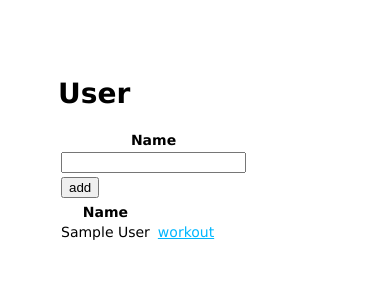
After one commit to MartinBjerre/FitnessAppWebG13, a Node server app: page / in a window 390 px wide. The commit adds this page. Shown: the top 300 px of the page. Run offline with Node 20, Linux system fonts and the light colour scheme; tables that the repository leaves empty hold one stand-in row (values such as "Sample post"); some libraries are stand-ins or nearby versions.

Commit message:
Adding User to the app, and change const to var in db for database host.

```diff
--- a/app_server/controllers/exercise.js
+++ b/app_server/controllers/exercise.js
@@ -39,9 +39,11 @@ module.exports.GetByWorkoutId = function(req, res) {
         });
 };
 
+// Snak med poul ejner om den her funktion.
 module.exports.remove = function (req, res) {
-    Exercise.findByIdAndRemove(req,params.exeId)
-        .exec(
+    Workout.findByIdAndUpdate(req.params.workoutId,
+        {$pull: {exercise: exer}},
+        {new: true},
         (err, exercise) => {
             if (err){
                 res.render('error');
--- /dev/null
+++ b/app_server/controllers/user.js
@@ -0,0 +1,35 @@
+const mongoose = require('mongoose');
+const User = mongoose.model('user');
+
+
+module.exports.CreateUser = function (req,res) {
+    User.create({
+            name: req.body.UserName},
+        (err, user) => {
+            if (err){
+                res.render('error');
+            } else {
+                User.find({},
+                    (err, user) => {
+                        if (err) {
+                            res.render('error');
+                        }
+                        else {
+                            res.render('user', {title: 'user', user: user});
+                        }
+                    });
+            }
+        });
+};
+
+module.exports.ShowAllUser = function (req,res) {
+    User.find({})
+        .exec((err, user) => {
+            if(err){
+                res.render('error');
+            }
+            else {
+                res.render('user', {title: 'user', user: user});
+            }
+        });
+};
--- a/app_server/modules/db.js
+++ b/app_server/modules/db.js
@@ -1,7 +1,7 @@
 const mongoose = require('mongoose');
-const url = 'mongodb://localhost:27017/FitnessAPP';
+var url = 'mongodb://localhost:27017/FitnessAPP';
 if(process.env.NODE_ENV === 'production') {
-        url= process.env.MONGODB_URI;
+    url= process.env.MONGODB_URI;
 }
 
 //Opretter Connection
@@ -21,3 +21,4 @@ mongoose.connection.on('disconnected', function () {
 
 require('./exercise');
 require('./workout');
+require('./user');
--- a/app_server/modules/workout.js
+++ b/app_server/modules/workout.js
@@ -8,8 +8,7 @@ const workoutSH = Schema({
    description:{
        type: String
    },
-    exercise: [{ type: Schema.Types.ObjectId, ref: 'exercise'
-    }]
+    exercise: [{ type: Schema.Types.ObjectId, ref: 'exercise'}]
 });
 
 const Workout = mongoose.model('Workout', workoutSH);
--- /dev/null
+++ b/app_server/views/user.pug
@@ -0,0 +1,29 @@
+extends layout
+
+block content
+    .row.page-header
+        .col-lg-12
+            h1 User
+            .row
+            .col-ex-12.col-md-6
+                form.from-line(method="post", action ='/CreateUser')
+                    table
+                        tr
+                            th Name
+                        tr
+                            td
+                                input#Name.from-control(name="UserName")
+                        tr
+                            td
+                                input(type="submit" value="add")
+                        table
+                            tr
+                                th Name
+
+                            for value in user
+                                tr
+                                    td= value.name
+                                    td=value.description
+                                    td
+                                        div.btn-group.btn-sm
+                                            a.btn.btn-primary.btn-sm(href="/user/" + value._id + "/workout" )= 'workout'
--- a/app_server/views/workout.pug
+++ b/app_server/views/workout.pug
@@ -30,4 +30,4 @@ block content
                                         td=value.description
                                         td
                                             div.btn-group.btn-sm
-                                                a.btn.btn-primary.btn-sm(href="/workout/" + value._id + "/exercise" )= 'Exercises'
+                                                a.btn.btn-primary.btn-sm(href="/user/" +userId+ "/workout/" + value._id + "/exercise" )= 'Exercises'
--- a/package.json
+++ b/package.json
@@ -7,15 +7,15 @@
   },
   "engines": {
     "node": "8.4.0",
-    "npm": "5.3.0"
+    "npm": "5.4.2"
   },
   "dependencies": {
     "body-parser": "~1.17.1",
     "bootstrap": "^3.3.7",
     "cookie-parser": "~1.4.3",
     "debug": "^2.6.9",
-    "express": "^4.15.5",
-    "mongoose": "^4.12.0",
+    "express": "^4.16.2",
+    "mongoose": "^4.12.1",
     "mongoose-version": "^1.1.0",
     "morgan": "~1.8.1",
     "pug": "^2.0.0-rc.4",
```
Also changed, not shown: app_server/controllers/workout.js (+7 -2 lines), app_server/modules/user.js (added, +11 -0 lines), app_server/routes/index.js (+10 -5 lines), app_server/controllers/User.js (deleted), app_server/modules/User.js (deleted), 1 other file.
